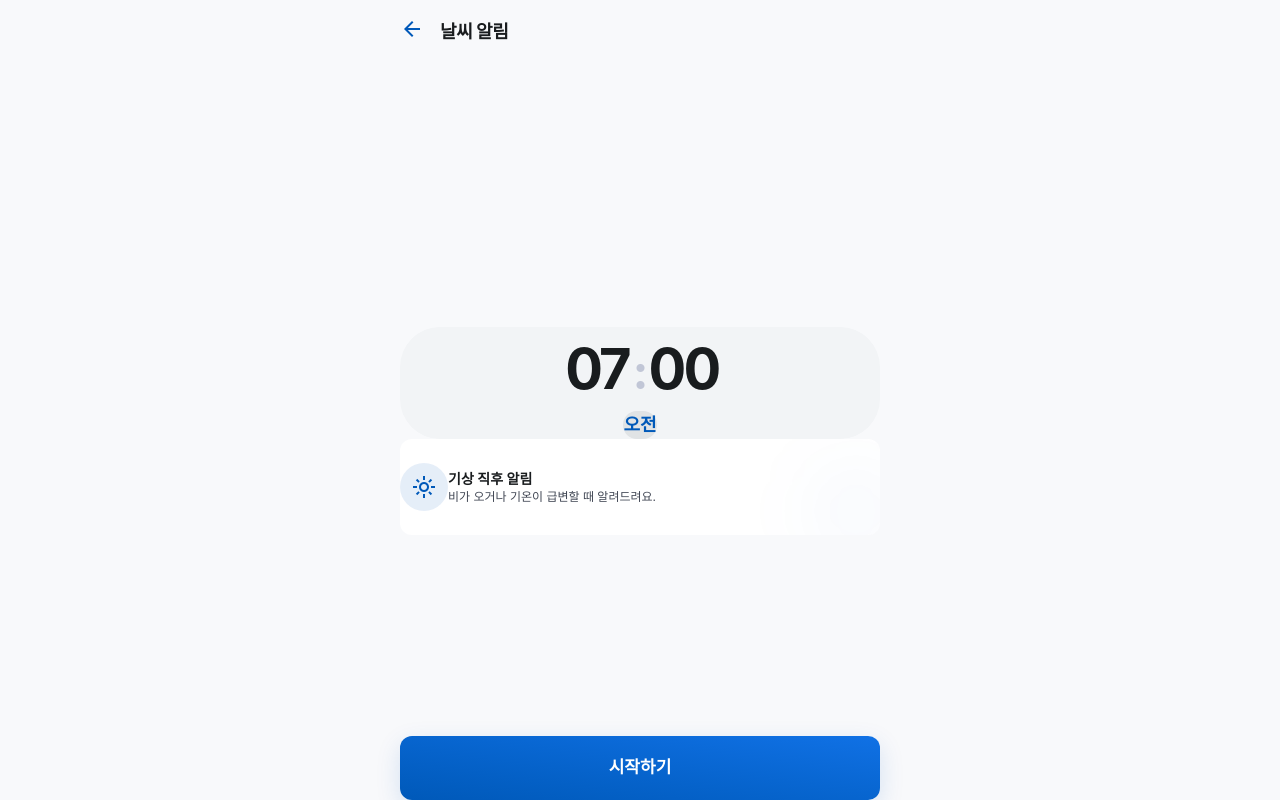
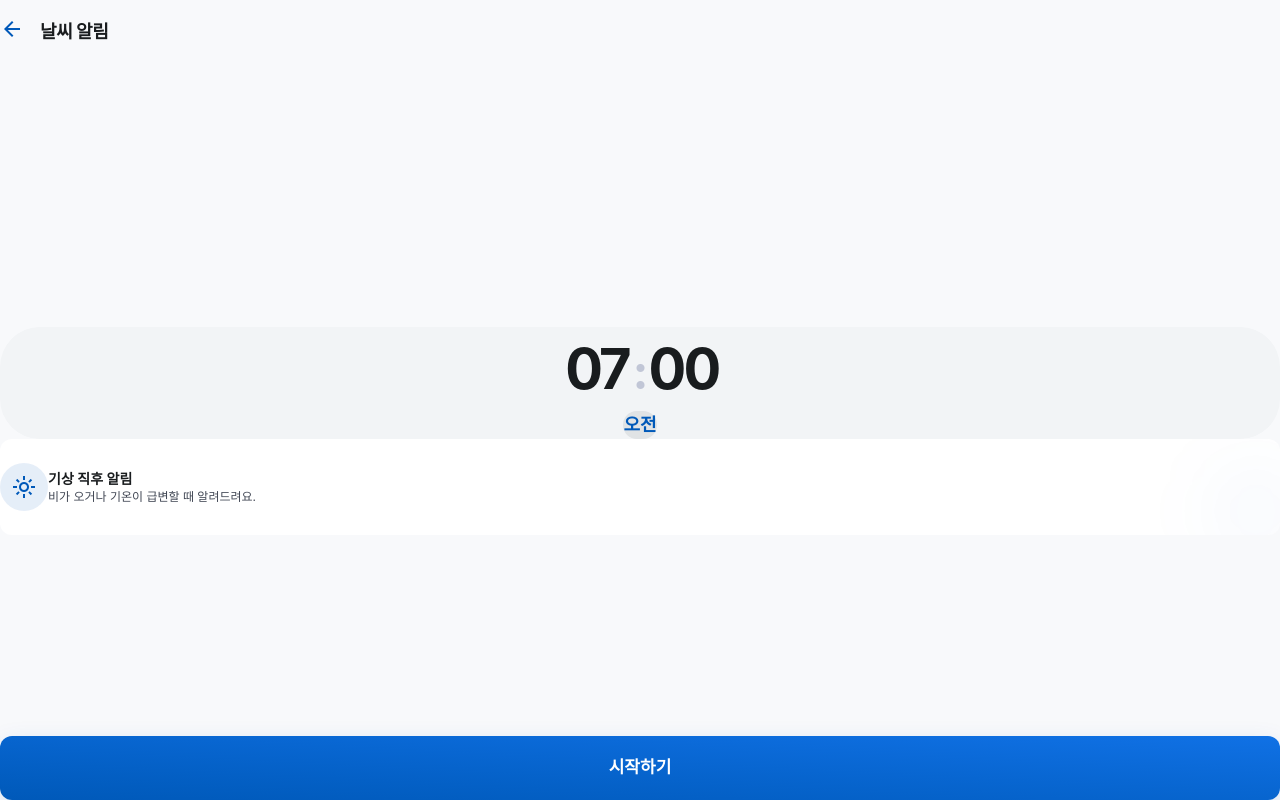
Before and after one commit to JYPLab/yesterday-weather, a React (Vite) app in the folder client/: page /onboarding/time in a window 1280 px wide. Built offline with nearby package versions, Linux system fonts and the light colour scheme; a web font is replaced by a local one; what yesterday-weather-shared would draw is missing.

Commit message:
fix: max-width 제거 — 토스 WebView 전체 너비 사용
토스 미니앱 WebView가 기기 전체 너비를 제공하므로
고정 max-width 제약 제거. body center 정렬도 제거.

https://claude.ai/code/session_01914KHg9DTNEJZGJ9JKPAb7

```diff
--- a/client/src/components/BottomNav.tsx
+++ b/client/src/components/BottomNav.tsx
@@ -12,7 +12,7 @@ export default function BottomNav() {
   const location = useLocation();
 
   return (
-    <nav className="fixed bottom-0 w-full max-w-[480px] flex justify-around items-center h-20 px-8 pb-4 bg-surface/70 backdrop-blur-xl z-50 rounded-t-[2rem] shadow-[0px_-10px_30px_rgba(25,28,30,0.04)]">
+    <nav className="fixed bottom-0 w-full flex justify-around items-center h-20 px-8 pb-4 bg-surface/70 backdrop-blur-xl z-50 rounded-t-[2rem] shadow-[0px_-10px_30px_rgba(25,28,30,0.04)]">
       {tabs.map((tab) => {
         const isActive = location.pathname === tab.path;
 
--- a/client/src/components/TopAppBar.tsx
+++ b/client/src/components/TopAppBar.tsx
@@ -18,7 +18,7 @@ export default function TopAppBar({ title, showBack = false, onBack, trailing }:
   };
 
   return (
-    <header className="fixed top-0 w-full max-w-[480px] z-50 bg-surface flex items-center px-6 h-16">
+    <header className="fixed top-0 w-full z-50 bg-surface flex items-center px-6 h-16">
       <div className="flex items-center w-full justify-between">
         <div className="flex items-center gap-4">
           {showBack && (
--- a/client/src/pages/OnboardingTimePage.tsx
+++ b/client/src/pages/OnboardingTimePage.tsx
@@ -75,7 +75,7 @@ export default function OnboardingTimePage({ selectedRegion, onComplete }: Props
       </main>
 
       {/* CTA */}
-      <div className="fixed bottom-0 w-full max-w-[480px] px-6 pb-10 pt-4 bg-gradient-to-t from-surface via-surface to-transparent">
+      <div className="fixed bottom-0 w-full px-6 pb-10 pt-4 bg-gradient-to-t from-surface via-surface to-transparent">
         <button
           onClick={handleStart}
           className="w-full h-16 bg-gradient-to-tr from-primary to-primary-container text-on-primary font-bold text-[17px] rounded-xl shadow-[0px_8px_24px_rgba(0,89,185,0.15)] active:scale-95 transition-transform duration-200"
--- a/client/src/styles/global.css
+++ b/client/src/styles/global.css
@@ -38,8 +38,6 @@ body {
   -webkit-font-smoothing: antialiased;
   background: var(--color-surface);
   color: var(--color-on-surface);
-  display: flex;
-  justify-content: center;
   min-height: 100dvh;
 }
 
@@ -49,7 +47,6 @@ h1, h2, h3 {
 
 #root {
   width: 100%;
-  max-width: 480px;
   min-height: 100dvh;
   position: relative;
   display: flex;
```
